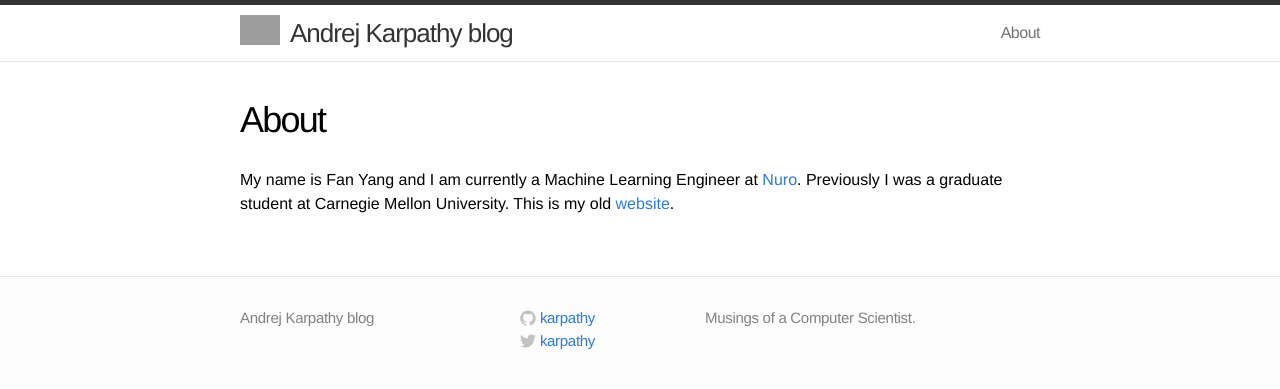
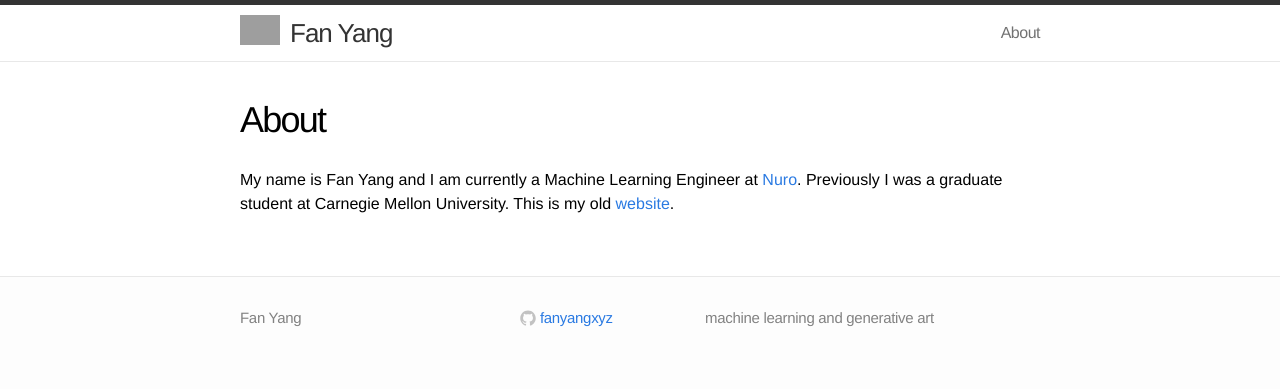
Before and after one commit to fanyangxyz/fanyangxyz.github.io, a Jekyll site: the page built from about.md, in a window 1280 px wide. Shown: the top 389 px of the page. Built offline with Jekyll 4.4.1, drawn with Linux system fonts in a browser that asks for light colours; grey boxes are pictures that could not be loaded.

Commit message:
update basic information

```diff
--- a/_config.yml
+++ b/_config.yml
@@ -1,11 +1,10 @@
 # Site settings
-title: Andrej Karpathy blog
+title: Fan Yang
 email:
-description: "Musings of a Computer Scientist."
+description: "machine learning and generative art"
 baseurl: ""
-url: "http://karpathy.github.io"
-twitter_username: karpathy
-github_username:  karpathy
+url: "http://fanyangxyz.github.io"
+github_username: fanyangxyz
 
 # Build settings
 markdown: kramdown
```
